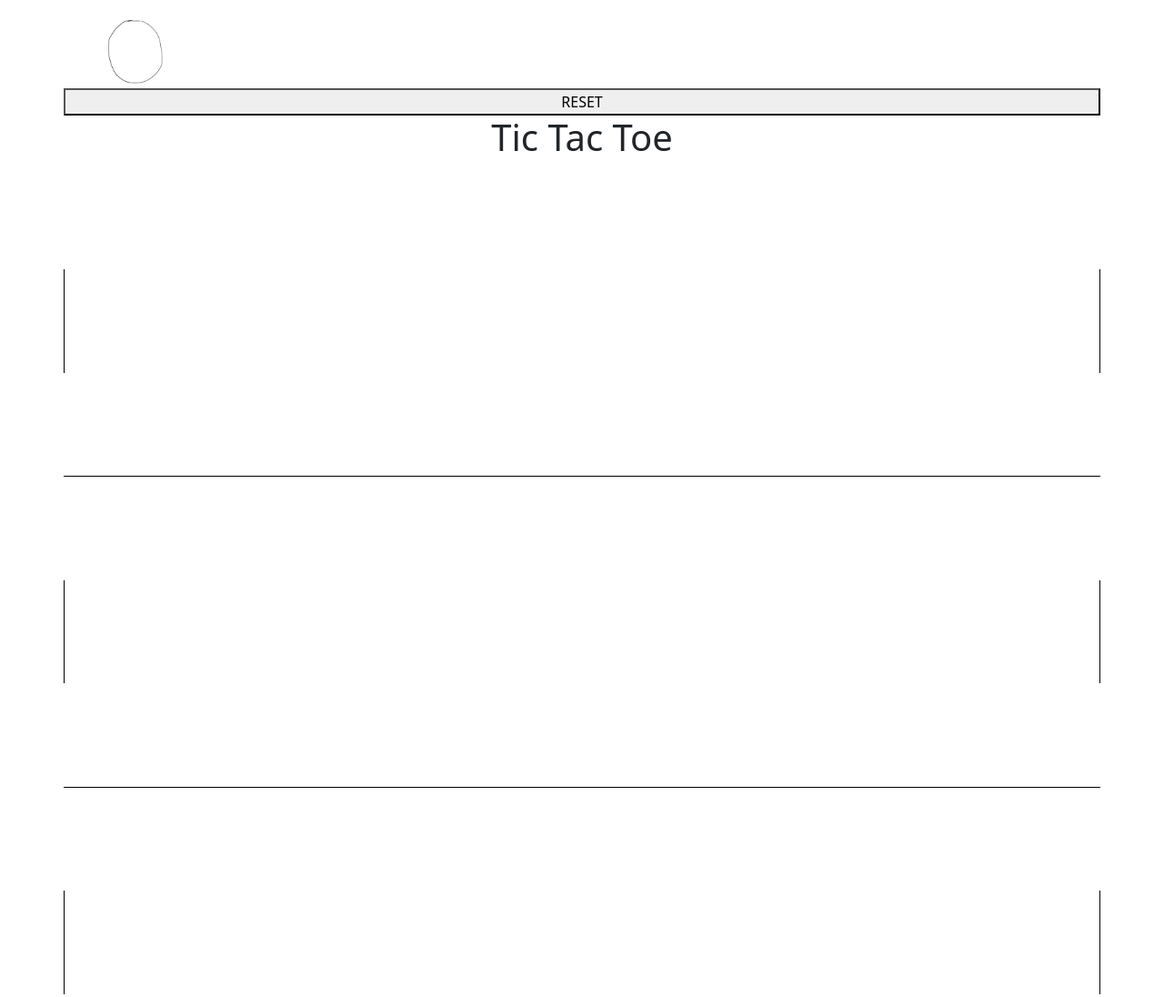
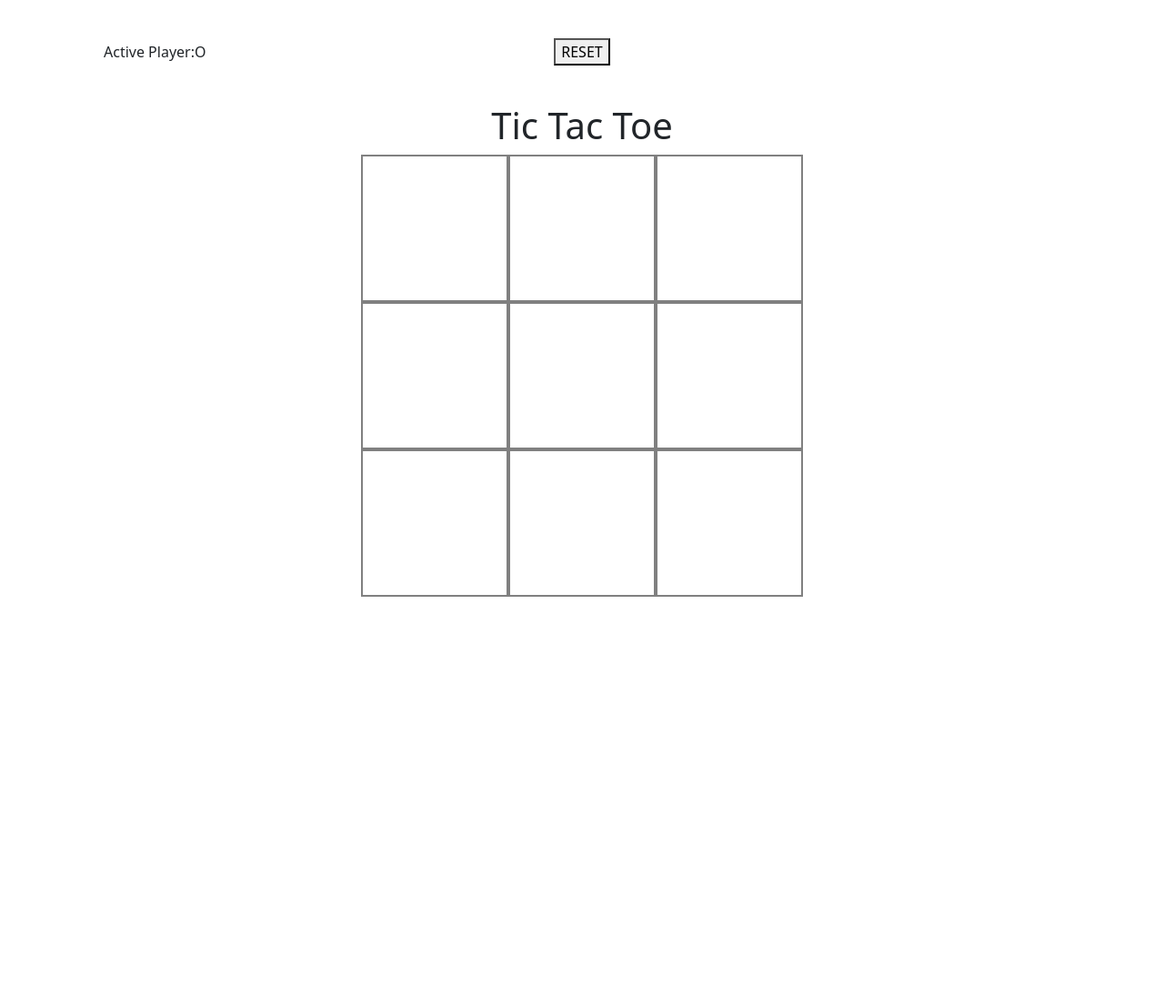
Before and after one commit to shannonthurston/shannonthurston.github.io, a plain HTML site: page games/tic-tac-toe/tic-tac-toe.html in a window 1280 px wide. Shown: the whole page at 91% size. After the commit the page ends 800 px from the top, so only its background shows below. Drawn offline with Linux system fonts and the light colour scheme.

Commit message:
added tic tac toe

```diff
--- a/games/tic-tac-toe/tic-tac-toe.html
+++ b/games/tic-tac-toe/tic-tac-toe.html
@@ -1,62 +1,111 @@
 <!DOCTYPE html>
 <html>
+
 <head>
-    <title>Template</title>
+  <title>Tic Tac Toe</title>
   <meta name="viewport" content="width=device-width, initial-scale=1, maximum-scale=1, user-scalable=no">
   <script type="text/javascript" src="../../script/jquery.min.js"></script>
   <script type="text/javascript" src="../../script/angular.min.js"></script>
   <script type="text/javascript" src="../../script/bootstrap.min.js"></script>
-    <link rel="stylesheet" type="text/css" href="../../style/bootstrap.css"/>
-    <link rel="stylesheet" type="text/css" href="../../style/bootstrap-theme.css"/>
+  <link rel="stylesheet" type="text/css" href="../../style/bootstrap.css" />
+  <link rel="stylesheet" type="text/css" href="../../style/bootstrap-theme.css" />
 
   <script type="text/javascript" src="tic-tac-toe.js"></script>
 
   <style type="text/css">
-
     .tic-tac {
       width: 100%;
       height: 100%;
     }
 
-      .ttt_pic {
-        width: 10rem;
-       // border: 1px solid black;
+    #gameBoard {
+      display: flex;
+    justify-content: center;
+    align-items: stretch;
+    flex-direction: column;
+
     }
 
-      .ttt_row:nth-child(even) {
-        border-top: 1px solid black;
-        border-bottom: 1px solid black;
+    .ttt-cell {
+      min-width: 10rem;
+      max-width: 15rem;
+      min-height: 10rem;
+      max-height: 15rem;
+      float: left;
+      display: flex;
+      justify-content: center;
+      align-items: center;
+      font-size: xxx-large;
+      font-family: sans-serif;
+      border: 1px solid gray;
+      margin: 0;
+      padding: 0;
     }
-      .ttt_col:nth-child(even) {
-        border-left: 1px solid black;
-        border-right: 1px solid black;
+
+    .ttt-row {
+      display: flex;
+      justify-content: center;
+      clear: both;
+    }
+
+    header {
+      margin: 2rem;
+    }
+
+    header div span {
+      display: flex;
+      align-items: center;
+    }
+
+    header div span button {
+      margin-left: auto;
+    margin-right: auto;
+    }
+
+    .header_row {
+      min-height: 50px;
     }
 
   </style>
 
 
 </head>
+
 <body>
-    <div class="container" ng-app='TicTacToeApp' ng-controller="TicTacToeAppCtrl">
 
-      <div class="col-xs-12">
-      <div class="row">
-        <img ng-src="{{activePlayer}}" ng-click="togglePlayer()" class="ttt_pic" />
+  <div id="gameBoard" class="container" ng-app='TicTacToeApp' ng-controller="TicTacToeAppCtrl">
+<header>
+
+<div class="row header_row">
+  <span class="col-4">
+    Active Player: <span ng-bind="activePlayer" ng-click="togglePlayer()" class="">{{activePlayer}}</span>
+  </span>
+ <span class="col-4">
   <button ng-click="resetBoard()">RESET </button>
+ </span>
+  <span class="col-4">
     <h2 ng-if="winner == true">Winner</h2>
+  </span>
   </div>
+</header>
+
 
   <div class="row">
     <h1 class="text-center">Tic Tac Toe</h1>
   </div>
-      <div ng-repeat="row in gameBoard" class="row ttt_row">
-      <div ng-repeat="col in row track by $index" class="col-xs-4 text-center ttt_col">
-        <img ng-src='{{col}}' class="ttt_pic {{$parent.$index}} - {{$index}}" ng-click="clickBox($parent.$index, $index)" />
-      </div>
-      </div>
+  <div ng-repeat="roww in gameBoard" class="ttt-row">
+
+    <div ng-repeat="coll in roww track by $index" class="ttt-cell ttt_col">
+      <span class="ttt-cell" ng-click="clickBox($parent.$index, $index)">
+        {{coll}}
+      </span>
+
+
     </div>
 
 
   </div>
+
 </body>
+
 </html>
--- a/games/tic-tac-toe/tic-tac-toe.js
+++ b/games/tic-tac-toe/tic-tac-toe.js
@@ -1,16 +1,16 @@
  var app = angular.module('TicTacToeApp', []);
  app.controller('TicTacToeAppCtrl', function($scope) {
 
-     $scope.playerOh = 'o.png';
-     $scope.playerEx = 'x.png';
-     $scope.nullPic = 'null.png';
+     $scope.playerOh = 'O';
+     $scope.playerEx = 'X';
+     $scope.nullPic = ' ';
 
      $scope.activePlayer = $scope.playerOh;
 
      $scope.gameBoard = [
-         ['null.png', 'null.png', 'null.png'],
-         ['null.png', 'null.png', 'null.png'],
-         ['null.png', 'null.png', 'null.png']
+         [$scope.nullPic, $scope.nullPic, $scope.nullPic],
+         [$scope.nullPic, $scope.nullPic, $scope.nullPic],
+         [$scope.nullPic, $scope.nullPic, $scope.nullPic]
      ]
 
      $scope.resetBoard = function() {
```
Lines whose indentation alone changed are shown as unchanged.
